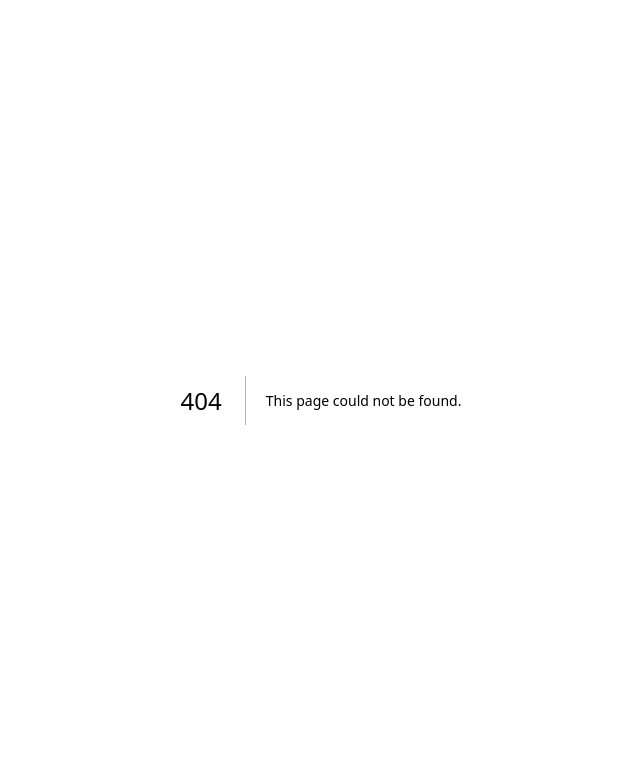
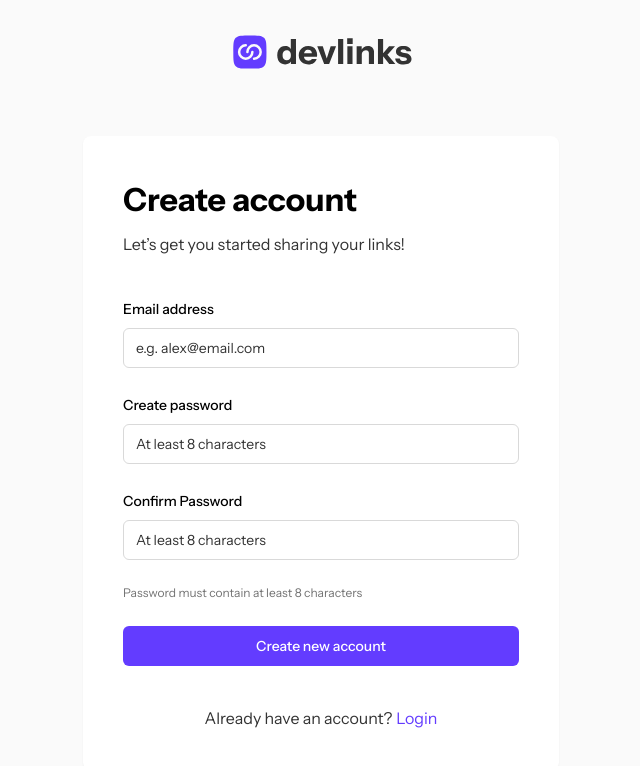
Before and after one commit to ronnieima/link-sharing-app, a Next.js app in the folder client/: page /register in a window 1280 px wide. Before the commit this address had no page. Shown: the top 766 px of the page, without its empty margins (319-959 px from the left). Built offline with nearby package versions, Linux system fonts and the light colour scheme.

Commit message:
complete register form + client side validation

```diff
--- /dev/null
+++ b/client/src/app/register/RegisterForm.tsx
@@ -0,0 +1,88 @@
+"use client";
+
+import { Button } from "@/components/ui/button";
+import LabelInput from "@/components/ui/LabelInput";
+import Link from "next/link";
+import { z } from "zod";
+import { useForm } from "react-hook-form";
+import { zodResolver } from "@hookform/resolvers/zod";
+import { Form } from "@/components/ui/form";
+
+const registerFormSchema = z
+  .object({
+    email: z.string({ required_error: "Can't be empty" }).email().trim().min(1),
+    password: z
+      .string({ required_error: "Please check again" })
+      .min(8, "At least 8 characters"),
+    confirm: z
+      .string({ required_error: "Please check again" })
+      .min(8, "At least 8 characters"),
+  })
+  .refine((values) => values.password === values.confirm, {
+    message: "Passwords must match",
+    path: ["confirm"],
+  });
+
+type RegisterFormSchemaType = z.infer<typeof registerFormSchema>;
+
+export default function RegisterForm() {
+  const form = useForm<RegisterFormSchemaType>({
+    resolver: zodResolver(registerFormSchema),
+  });
+
+  const { handleSubmit } = form;
+
+  function onSubmit() {}
+
+  return (
+    <Form {...form}>
+      <form
+        onSubmit={handleSubmit(onSubmit)}
+        className="mx-auto space-y-10 md:w-[476px] md:rounded-lg md:bg-white md:p-10 md:shadow-sm"
+      >
+        <header className="space-y-2">
+          <h1 className="text-heading-m">Create account</h1>
+          <p className="text-body-m">
+            Let’s get you started sharing your links!
+          </p>
+        </header>
+        <div className="space-y-6">
+          <LabelInput
+            label="Email address"
+            value="email"
+            type="email"
+            placeholder="e.g. alex@email.com"
+            icon="/images/icon-email.svg"
+          />
+          <LabelInput
+            label="Create password"
+            value="password"
+            type="password"
+            placeholder="At least 8 characters"
+            icon="/images/icon-password.svg"
+          />
+          <LabelInput
+            label="Confirm Password"
+            value="confirm"
+            type="password"
+            placeholder="At least 8 characters"
+            icon="/images/icon-password.svg"
+          />
+          <p className="text-body-s text-gray">
+            Password must contain at least 8 characters
+          </p>
+          <Button variant={"default"}>Create new account</Button>
+        </div>
+        <footer className="text-body-m flex w-full flex-col items-center justify-center md:flex-row md:gap-1">
+          <p>Already have an account?</p>
+          <Link
+            className="text-purple transition-colors  hover:text-purpleHover"
+            href={"/login"}
+          >
+            Login
+          </Link>
+        </footer>
+      </form>
+    </Form>
+  );
+}
--- /dev/null
+++ b/client/src/app/register/page.tsx
@@ -0,0 +1,23 @@
+import MaxWidthContainer from "@/components/MaxWidthContainer";
+import Image from "next/image";
+import RegisterForm from "./RegisterForm";
+
+export default function LoginPage() {
+  return (
+    <main className="bg-lightGray ">
+      <MaxWidthContainer className="flex items-center justify-center">
+        <section className="flex flex-col items-center justify-center gap-16 py-8 ">
+          <div className="relative h-[40px] w-[182.5px] md:self-center">
+            <Image
+              src={"/images/logo-devlinks-large.svg"}
+              alt="logo"
+              fill
+              className="absolute h-full w-full"
+            />
+          </div>
+          <RegisterForm />
+        </section>
+      </MaxWidthContainer>
+    </main>
+  );
+}
--- a/client/src/components/ui/LabelInput.tsx
+++ b/client/src/components/ui/LabelInput.tsx
@@ -28,7 +28,7 @@ export default function LabelInput({ label, value, type, placeholder }: Props) {
       control={control}
       render={({ field }) => (
         <FormItem>
-          <FormLabel className="text-body-s ">{label}</FormLabel>
+          <FormLabel className="text-body-s">{label}</FormLabel>
           <FormControl className="peer">
             <div className="aria-invalid:border-red group relative ">
               <Input
```
Also changed, not shown: client/src/components/ui/label.tsx (+10 -10 lines).
